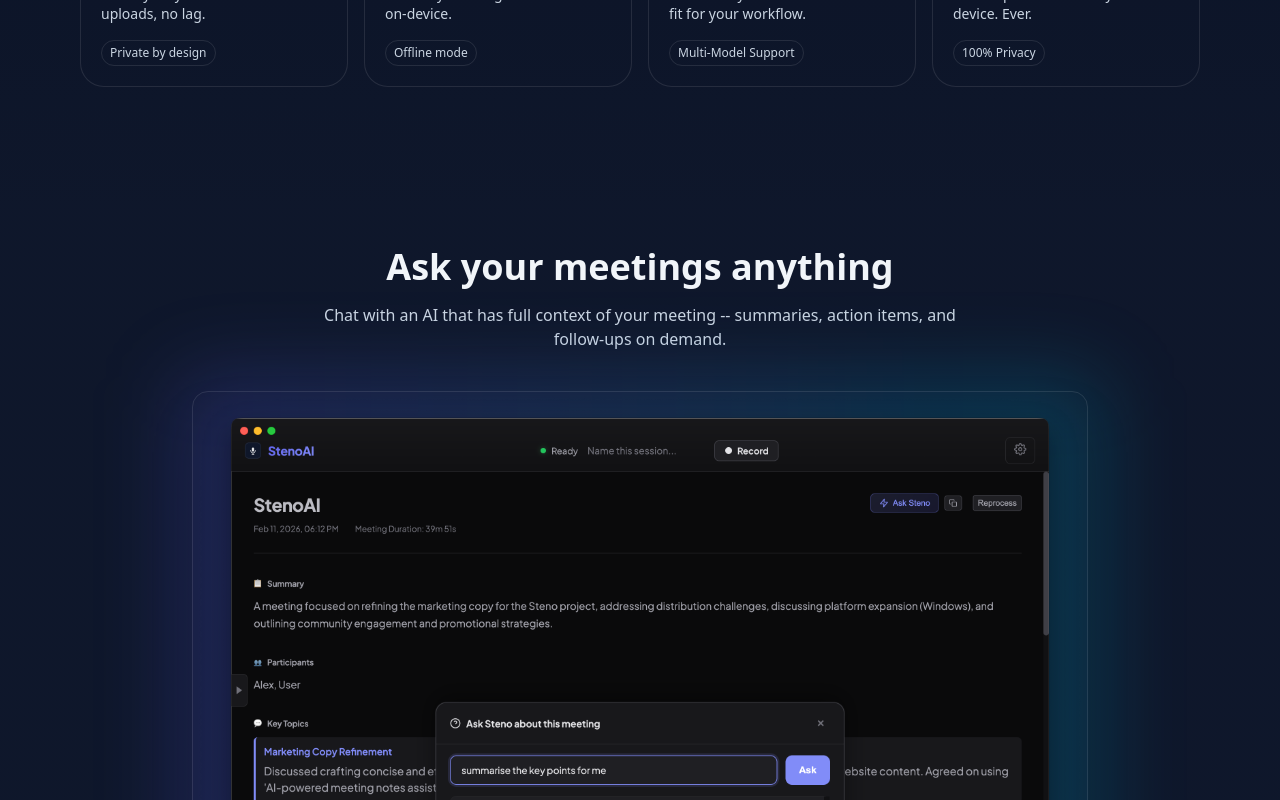
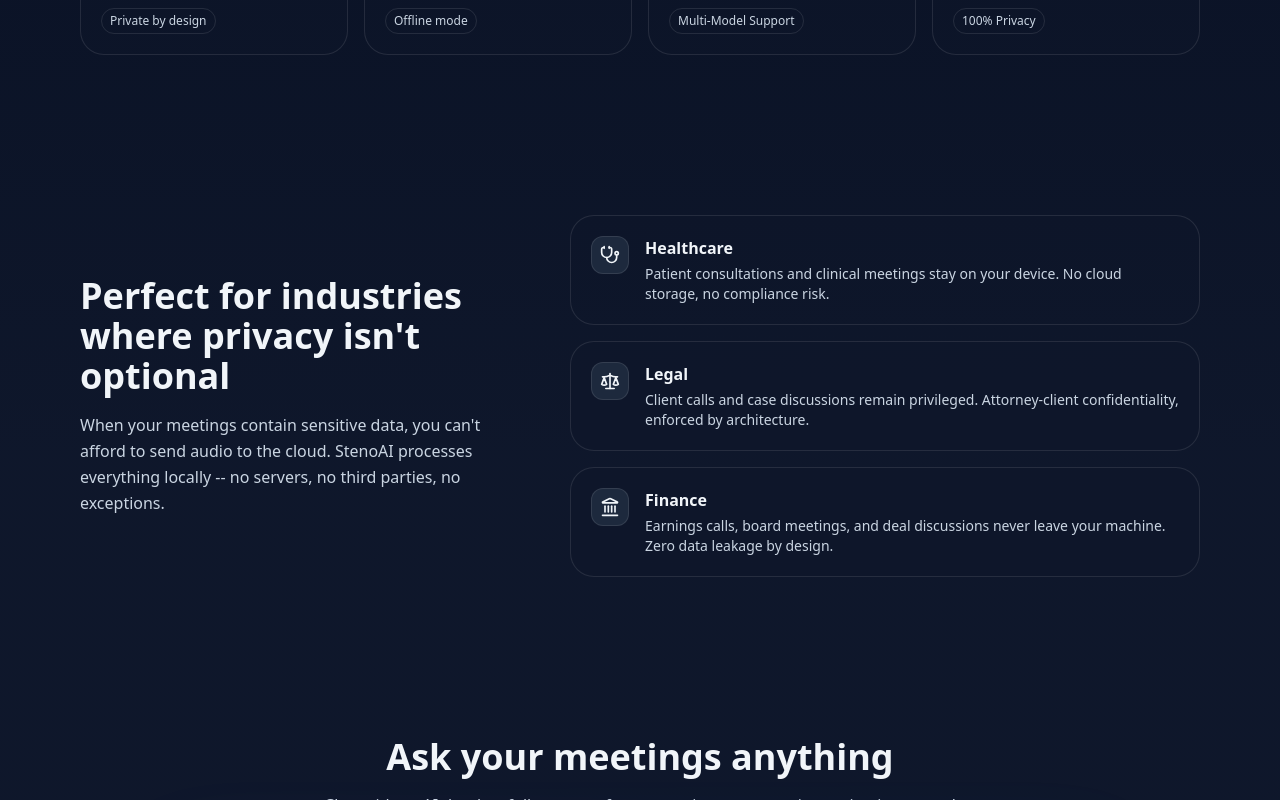
Before and after one commit to ruzin/stenoai, a React (Vite) app in the folder website/: page / in a window 1280 px wide. Shown: the part 1880-2680 px from the top of the page. Built offline with nearby package versions, Linux system fonts and the light colour scheme.

Commit message:
feat: add industry trust section and update website layout
- Add healthcare, legal, finance industry trust section
- Reorder sections: How it Works → Features → Industry Trust → Showcase
- Remove macOS install FAQ (app is now notarized)
- Update M1-M4 to M1-M5 across website and workflow

```diff
--- a/website/src/App.jsx
+++ b/website/src/App.jsx
@@ -16,6 +16,9 @@
   Globe,
   ChevronDown,
   ArrowRight,
+  Stethoscope,
+  Scale,
+  Landmark,
 } from "lucide-react";
 
 const GITHUB_URL = "https://github.com/ruzin/stenoai";
@@ -30,30 +33,21 @@
 const DOWNLOAD_URL_MAC_SILICON = "https://github.com/ruzin/stenoai/releases/latest/download/stenoAI-macos-arm64.dmg";
 const DOWNLOAD_URL_MAC_INTEL = "https://github.com/ruzin/stenoai/releases/latest/download/stenoAI-macos-x64.dmg";
 
-const features = [
+const industries = [
   {
-    icon: <Cpu className="w-6 h-6" aria-hidden="true" />,
-    title: "Local Transcription",
-    desc: "Blazing-fast speech-to-text powered by whisper.cpp, running entirely on your device. No uploads, no lag.",
-    pill: "Private by design",
+    icon: <Stethoscope className="w-5 h-5" aria-hidden="true" />,
+    title: "Healthcare",
+    desc: "Patient consultations and clinical meetings stay on your device. No cloud storage, no compliance risk.",
   },
   {
-    icon: <FileText className="w-6 h-6" aria-hidden="true" />,
-    title: "Smart Summaries",
-    desc: "Generate bullet points, action items, and structured outlines from any meeting or lecture -- all on-device.",
-    pill: "Offline mode",
+    icon: <Scale className="w-5 h-5" aria-hidden="true" />,
+    title: "Legal",
+    desc: "Client calls and case discussions remain privileged. Attorney-client confidentiality, enforced by architecture.",
   },
   {
-    icon: <Sparkles className="w-6 h-6" aria-hidden="true" />,
-    title: "Multiple AI Models",
-    desc: "Choose from Qwen, Llama, DeepSeek, and Gemma. Switch models anytime to find the best fit for your workflow.",
-    pill: "Multi-Model Support",
-  },
-  {
-    icon: <ShieldCheck className="w-6 h-6" aria-hidden="true" />,
-    title: "Privacy First",
-    desc: "All processing happens locally on your Mac. Your recordings and transcripts never leave your device. Ever.",
-    pill: "100% Privacy",
+    icon: <Landmark className="w-5 h-5" aria-hidden="true" />,
+    title: "Finance",
+    desc: "Earnings calls, board meetings, and deal discussions never leave your machine. Zero data leakage by design.",
   },
 ];
 
@@ -185,7 +179,6 @@
             <div className="flex items-center gap-2"><Github className="w-4 h-4" aria-hidden="true" /> Open source on GitHub</div>
             <div className="flex items-center gap-2"><Cpu className="w-4 h-4" aria-hidden="true" /> 100% local processing</div>
             <div className="flex items-center gap-2"><Lock className="w-4 h-4" aria-hidden="true" /> No account required</div>
-            <div className="flex items-center gap-2"><ShieldCheck className="w-4 h-4" aria-hidden="true" /> Trusted by healthcare, legal & finance professionals for confidential meetings</div>
           </div>
         </div>
       </section>
@@ -218,14 +211,19 @@
         </div>
       </section>
 
-      {/* Feature grid */}
+      {/* Features */}
       <section id="features" className="max-w-6xl mx-auto px-4 py-12 md:py-20">
         <div className="text-center max-w-3xl mx-auto">
           <h2 className="text-3xl md:text-4xl font-bold">Built for focus, engineered for privacy</h2>
           <p className="mt-4 text-slate-300">Record, transcribe, and summarise your meetings without sending your data anywhere. Choose from 4 powerful AI models for deeper meeting insights.</p>
         </div>
         <div className="grid sm:grid-cols-2 lg:grid-cols-4 gap-4 mt-10">
-          {features.map((f, i) => (
+          {[
+            { icon: <Cpu className="w-6 h-6" aria-hidden="true" />, title: "Local Transcription", desc: "Blazing-fast speech-to-text powered by whisper.cpp, running entirely on your device. No uploads, no lag.", pill: "Private by design" },
+            { icon: <FileText className="w-6 h-6" aria-hidden="true" />, title: "Smart Summaries", desc: "Generate bullet points, action items, and structured outlines from any meeting or lecture -- all on-device.", pill: "Offline mode" },
+            { icon: <Sparkles className="w-6 h-6" aria-hidden="true" />, title: "Multiple AI Models", desc: "Choose from Qwen, Llama, DeepSeek, and Gemma. Switch models anytime to find the best fit for your workflow.", pill: "Multi-Model Support" },
+            { icon: <ShieldCheck className="w-6 h-6" aria-hidden="true" />, title: "Privacy First", desc: "All processing happens locally on your Mac. Your recordings and transcripts never leave your device. Ever.", pill: "100% Privacy" },
+          ].map((f, i) => (
             <motion.div key={f.title} initial={{ opacity: 0, y: 8 }} whileInView={{ opacity: 1, y: 0 }} viewport={{ once: true }} transition={{ duration: 0.4, delay: i * 0.05 }} className="rounded-3xl border border-white/10 bg-slate-900/50 p-5">
               <div className="flex items-center gap-2 text-slate-200">
                 <div className="p-2 rounded-xl bg-slate-800 border border-white/10">{f.icon}</div>
@@ -235,6 +233,29 @@
               <span className="inline-flex mt-4 text-xs rounded-full border border-white/10 px-2 py-1 text-slate-300">{f.pill}</span>
             </motion.div>
           ))}
+        </div>
+      </section>
+
+      {/* Industry trust */}
+      <section className="max-w-6xl mx-auto px-4 py-12 md:py-20">
+        <div className="grid md:grid-cols-[5fr_7fr] gap-10 items-center">
+          <motion.div initial={{ opacity: 0, y: 8 }} whileInView={{ opacity: 1, y: 0 }} viewport={{ once: true }} transition={{ duration: 0.5 }}>
+            <h2 className="text-3xl md:text-4xl font-bold">Perfect for industries where privacy isn't optional</h2>
+            <p className="mt-4 text-slate-300 leading-relaxed">When your meetings contain sensitive data, you can't afford to send audio to the cloud. StenoAI processes everything locally -- no servers, no third parties, no exceptions.</p>
+          </motion.div>
+          <div className="space-y-4">
+            {industries.map((ind, i) => (
+              <motion.div key={ind.title} initial={{ opacity: 0, y: 8 }} whileInView={{ opacity: 1, y: 0 }} viewport={{ once: true }} transition={{ duration: 0.4, delay: i * 0.1 }} className="rounded-3xl border border-white/10 bg-slate-900/50 p-5 flex gap-4 items-start">
+                <div className="p-2 rounded-xl bg-slate-800 border border-white/10 shrink-0">
+                  {ind.icon}
+                </div>
+                <div>
+                  <h3 className="font-semibold text-slate-100">{ind.title}</h3>
+                  <p className="mt-1 text-sm text-slate-300">{ind.desc}</p>
+                </div>
+              </motion.div>
+            ))}
+          </div>
         </div>
       </section>
 
@@ -299,7 +320,7 @@
           <h2 className="text-3xl md:text-4xl font-bold">Start capturing brilliant notes today</h2>
           <p className="mt-4 text-slate-200">Download the free app for macOS. No account needed.</p>
           <div className="mt-6 flex flex-col sm:flex-row gap-3 justify-center">
-            <a href={DOWNLOAD_URL_MAC_SILICON} className="inline-flex items-center gap-2 rounded-2xl bg-white text-slate-900 px-5 py-3 font-semibold hover:bg-slate-100"><Download className="w-5 h-5" aria-hidden="true" /> Apple Silicon (M1-M4)</a>
+            <a href={DOWNLOAD_URL_MAC_SILICON} className="inline-flex items-center gap-2 rounded-2xl bg-white text-slate-900 px-5 py-3 font-semibold hover:bg-slate-100"><Download className="w-5 h-5" aria-hidden="true" /> Apple Silicon (M1-M5)</a>
             <a href={DOWNLOAD_URL_MAC_INTEL} className="inline-flex items-center gap-2 rounded-2xl border border-white/10 px-5 py-3 font-semibold hover:bg-white/5"><Download className="w-5 h-5" aria-hidden="true" /> Intel Macs</a>
           </div>
         </div>
```
